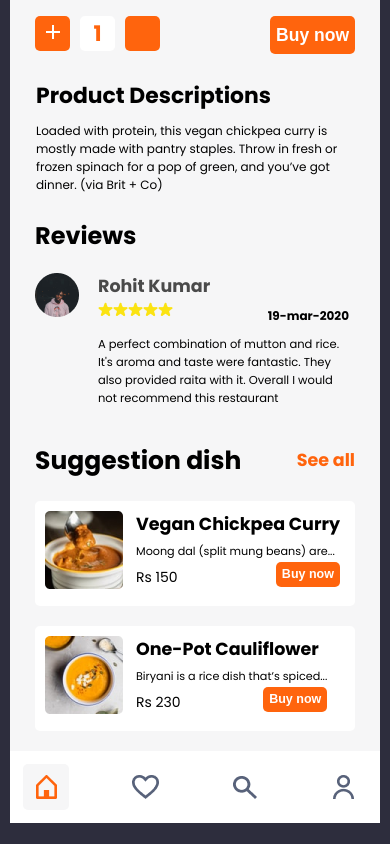
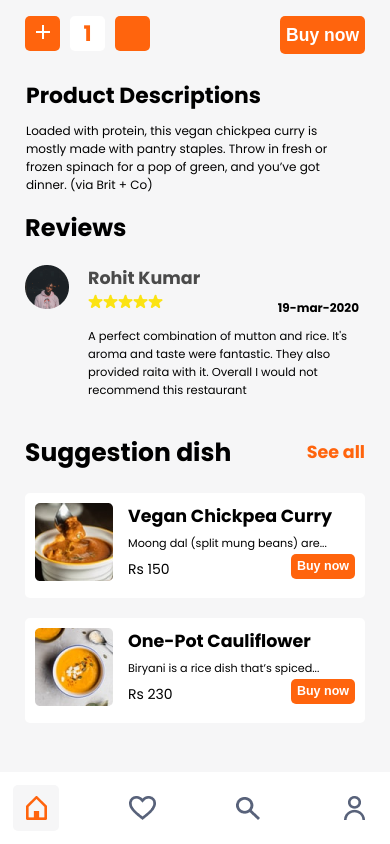
Before and after one commit to IrishMikey/UsandoFigma, a plain HTML site: page index.html in a window 390 px wide. Drawn offline with Linux system fonts and the light colour scheme.

Commit message:
Responsive changes

```diff
--- a/styles/_footerNav.scss
+++ b/styles/_footerNav.scss
@@ -1,5 +1,8 @@
 .footerNav {
-    background-color: white;
+  position: fixed;
+  bottom: 0;
+  width: 100%;
+  background-color: white;
   .iconContainer {
     display: flex;
     flex-direction: row;
@@ -11,10 +14,10 @@
       height: 46px;
       width: 46px;
       margin: 13px;
-      border-radius:5px ;
+      border-radius: 5px;
     }
-    #activeIcon{
-        background-color: $light;
+    #activeIcon {
+      background-color: $light;
     }
   }
 }
--- a/styles/_sectionA.scss
+++ b/styles/_sectionA.scss
@@ -60,7 +60,7 @@
   }
 }
 .desContainer {
-  margin: 25px 30px 15px 26px;
+  margin: 25px 30px 0 26px;
   h1 {
     @include headingOne;
   }
@@ -71,35 +71,32 @@
     font-weight: 400;
     font-size: 12px;
     line-height: 18px;
-    width: 319px;
     height: 76px;
   }
 }
 .reviewContainer {
-  max-width: 320px;
   margin: 0 31px 0 25px;
+  h1{
+    margin-top: 0;
+  }
   .user {
     display: flex;
+    gap: 19px;
     .reviewInfo {
       display: flex;
       flex-direction: column;
       width: 100%;
-      margin-left: 19px;
+      justify-content: space-around;
       h2 {
         @include headingTwo;
       }
       .reviewInfoA {
         display: flex;
         flex-direction: row;
-        .userDesc {
-          width: 50%;
-        }
+        justify-content: space-between;
         .dateContainer {
-          width: 50%;
           display: flex;
           align-items: flex-end;
-          justify-content: end;
-
           .dateText {
             font-style: normal;
             font-weight: 700;
--- a/styles/_sectionB.scss
+++ b/styles/_sectionB.scss
@@ -21,14 +21,18 @@
       line-height: 26px;
     }
   }
+  .dishes{
+    padding-bottom: 46px;
     .dish {
       background-color: white;
       padding: 10px;
       display: flex;
       margin-bottom: 20px;
       border-radius: 5px;
+      gap: 15px;
       .dishInfo {
-      margin-left: 13px;
+        flex-grow: 1;
+
         h3 {
           margin: 0;
           font-size: 17.5px;
@@ -61,3 +65,4 @@
       }
     }
   }
+}
--- a/styles/styles.scss
+++ b/styles/styles.scss
@@ -11,13 +11,11 @@ body {
   font-family: "Poppins", sans-serif;
   display: flex;
   justify-content: center;
-  background-color: rgb(45, 45, 61);
 }
 .mockupContainer {
   background-color: $light;
   height: fit-content;
-  min-width: 370px;
-  max-width: 370px;
+  width: 100%;
   display: flex;
   flex-direction: column;
 }
```
Also changed, not shown: styles/styles.css. Lines whose indentation alone changed are shown as unchanged.
